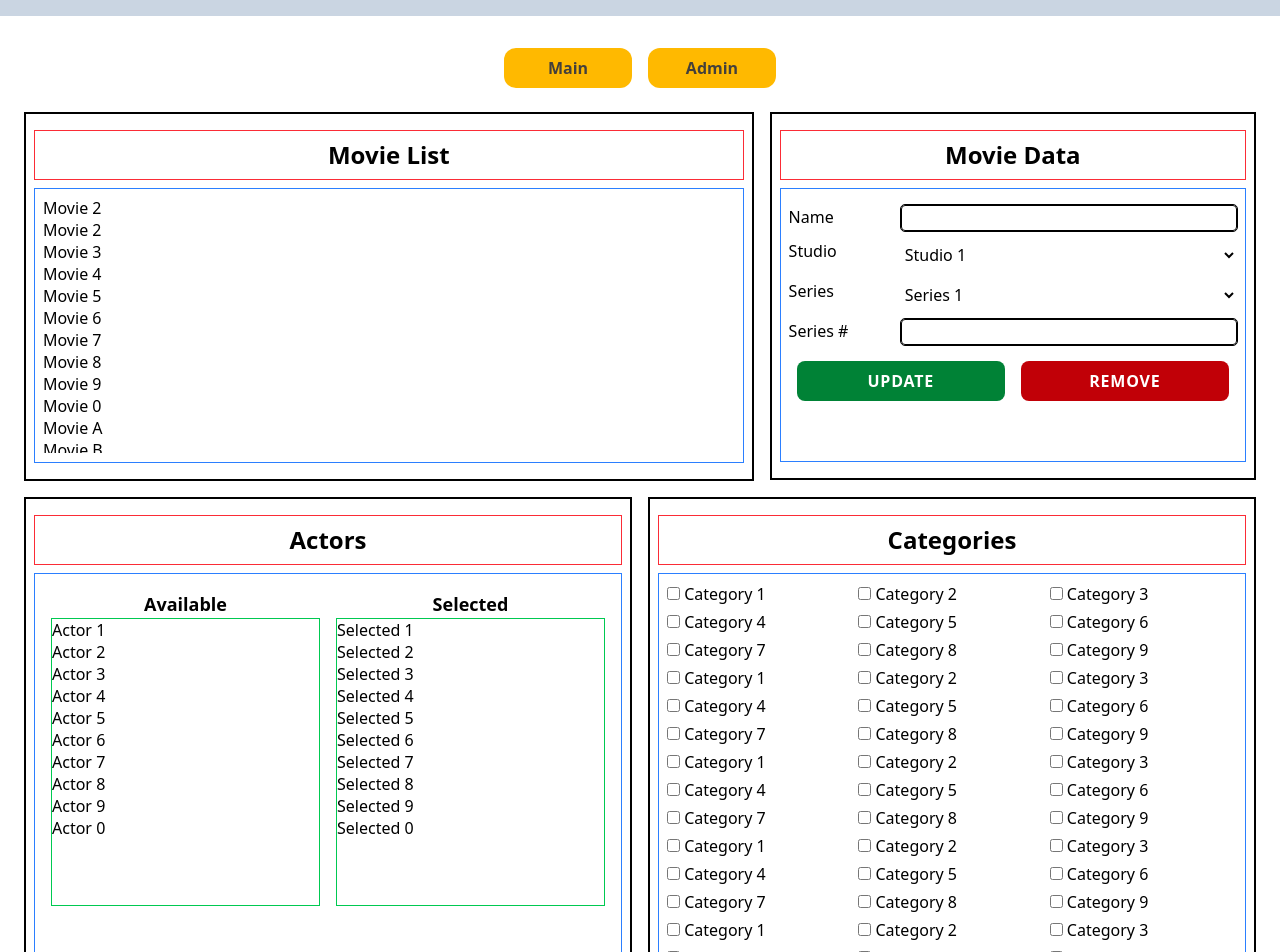
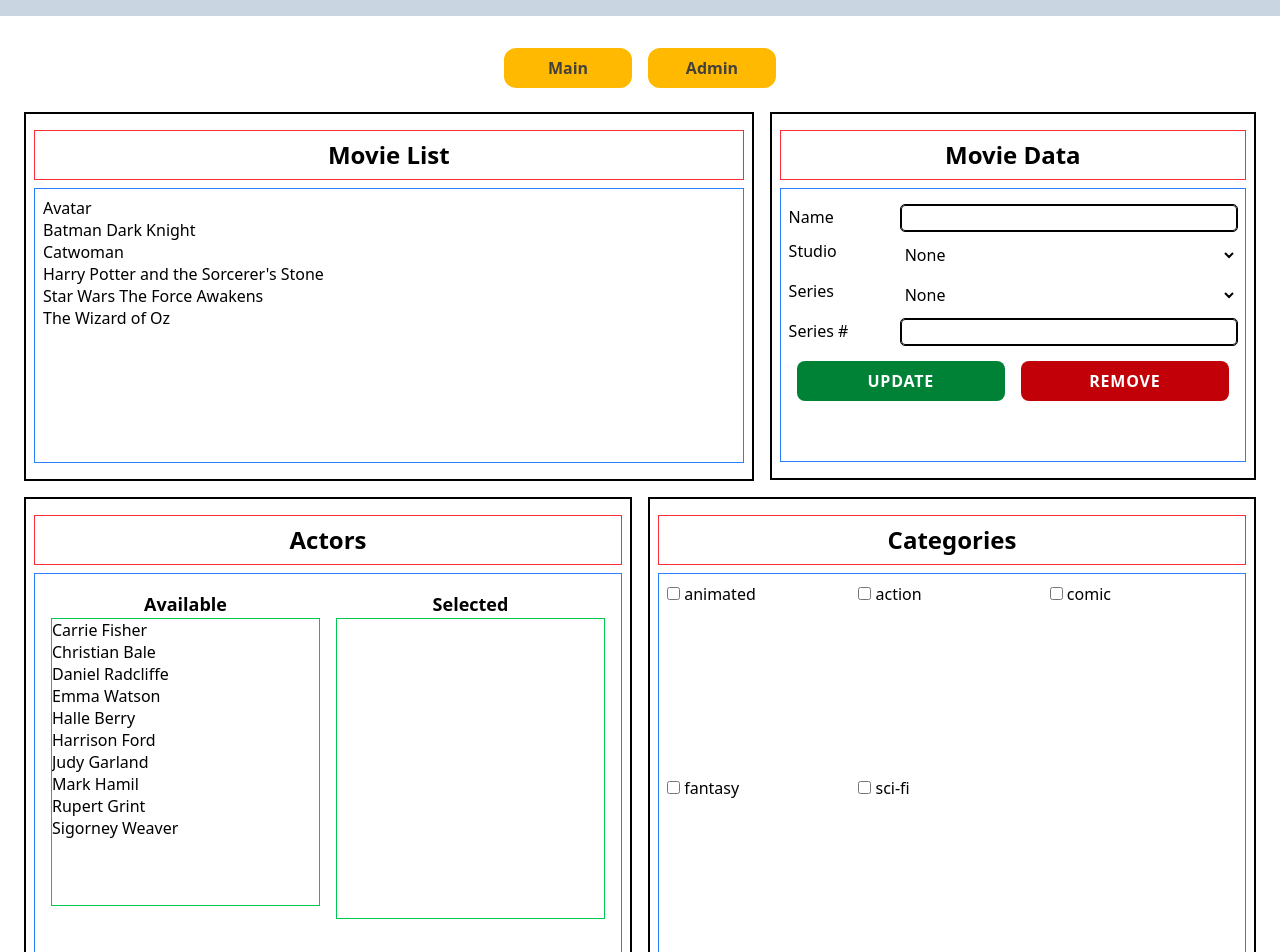
Before and after one commit to BenIlias/MovieManagerApp, a React app in the folder Frontend/: page / in a window 1280 px wide. Shown: the top 952 px of the page. Built offline with nearby package versions, Linux system fonts and the light colour scheme; the HTML template or start-up script is replaced by a standard one.

Commit message:
Clean up frontend with state values

```diff
--- a/Frontend/src/components/ActorSelector.tsx
+++ b/Frontend/src/components/ActorSelector.tsx
@@ -1,37 +1,27 @@
+import { useContext } from "react";
 import ActorSelectorList from "./ActorSelectorList";
 import MovieSection from "./MovieSection";
+import stateContext from "../types/stateContext";
 
 const ActorSelector = () => {
+  const {state, dispatch} = useContext(stateContext)
+
+  const actorElement = state.actors.map((ele, index) => {
+    return <option key={index}>{ele}</option>
+  })
+
   return (
     <MovieSection title="Actors">
       <div className="flex h-96">
         <ActorSelectorList title="Available">
           <select className="border border-green-500 w-full" size={13}>
-            <option>Actor 1</option>
-            <option>Actor 2</option>
-            <option>Actor 3</option>
-            <option>Actor 4</option>
-            <option>Actor 5</option>
-            <option>Actor 6</option>
-            <option>Actor 7</option>
-            <option>Actor 8</option>
-            <option>Actor 9</option>
-            <option>Actor 0</option>
+            {actorElement}
           </select>
         </ActorSelectorList>
 
         <ActorSelectorList title="Selected">
           <select className="border border-green-500 w-full" size={13}>
-            <option>Selected 1</option>
-            <option>Selected 2</option>
-            <option>Selected 3</option>
-            <option>Selected 4</option>
-            <option>Selected 5</option>
-            <option>Selected 6</option>
-            <option>Selected 7</option>
-            <option>Selected 8</option>
-            <option>Selected 9</option>
-            <option>Selected 0</option>
+
           </select>
         </ActorSelectorList>
       </div>
--- a/Frontend/src/components/CategorySelector.tsx
+++ b/Frontend/src/components/CategorySelector.tsx
@@ -3,226 +3,17 @@ import MovieSection from "./MovieSection";
 import stateContext from "../types/stateContext";
 
 const CategorySelector = () => {
+  const {state, dispatch} = useContext(stateContext)
 
+  const categoryEle = state.categories.map((ele, index) => {
+    return <label key={index}>
+             <input type="checkbox" /> {ele}
+           </label>
+  })
   return (
     <MovieSection title="Categories">
       <div className="gap-1 grid grid-cols-3 h-96 overflow-y-scroll">
-        <label>
-          <input type="checkbox" /> Category 1
-        </label>
-        <label>
-          <input type="checkbox" /> Category 2
-        </label>
-        <label>
-          <input type="checkbox" /> Category 3
-        </label>
-        <label>
-          <input type="checkbox" /> Category 4
-        </label>
-        <label>
-          <input type="checkbox" /> Category 5
-        </label>
-        <label>
-          <input type="checkbox" /> Category 6
-        </label>
-        <label>
-          <input type="checkbox" /> Category 7
-        </label>
-        <label>
-          <input type="checkbox" /> Category 8
-        </label>
-        <label>
-          <input type="checkbox" /> Category 9
-        </label>
-        <label>
-          <input type="checkbox" /> Category 1
-        </label>
-        <label>
-          <input type="checkbox" /> Category 2
-        </label>
-        <label>
-          <input type="checkbox" /> Category 3
-        </label>
-        <label>
-          <input type="checkbox" /> Category 4
-        </label>
-        <label>
-          <input type="checkbox" /> Category 5
-        </label>
-        <label>
-          <input type="checkbox" /> Category 6
-        </label>
-        <label>
-          <input type="checkbox" /> Category 7
-        </label>
-        <label>
-          <input type="checkbox" /> Category 8
-        </label>
-        <label>
-          <input type="checkbox" /> Category 9
-        </label>
-        <label>
-          <input type="checkbox" /> Category 1
-        </label>
-        <label>
-          <input type="checkbox" /> Category 2
-        </label>
-        <label>
-          <input type="checkbox" /> Category 3
-        </label>
-        <label>
-          <input type="checkbox" /> Category 4
-        </label>
-        <label>
-          <input type="checkbox" /> Category 5
-        </label>
-        <label>
-          <input type="checkbox" /> Category 6
-        </label>
-        <label>
-          <input type="checkbox" /> Category 7
-        </label>
-        <label>
-          <input type="checkbox" /> Category 8
-        </label>
-        <label>
-          <input type="checkbox" /> Category 9
-        </label>
-        <label>
-          <input type="checkbox" /> Category 1
-        </label>
-        <label>
-          <input type="checkbox" /> Category 2
-        </label>
-        <label>
-          <input type="checkbox" /> Category 3
-        </label>
-        <label>
-          <input type="checkbox" /> Category 4
-        </label>
-        <label>
-          <input type="checkbox" /> Category 5
-        </label>
-        <label>
-          <input type="checkbox" /> Category 6
-        </label>
-        <label>
-          <input type="checkbox" /> Category 7
-        </label>
-        <label>
-          <input type="checkbox" /> Category 8
-        </label>
-        <label>
-          <input type="checkbox" /> Category 9
-        </label>
-        <label>
-          <input type="checkbox" /> Category 1
-        </label>
-        <label>
-          <input type="checkbox" /> Category 2
-        </label>
-        <label>
-          <input type="checkbox" /> Category 3
-        </label>
-        <label>
-          <input type="checkbox" /> Category 4
-        </label>
-        <label>
-          <input type="checkbox" /> Category 5
-        </label>
-        <label>
-          <input type="checkbox" /> Category 6
-        </label>
-        <label>
-          <input type="checkbox" /> Category 7
-        </label>
-        <label>
-          <input type="checkbox" /> Category 8
-        </label>
-        <label>
-          <input type="checkbox" /> Category 9
-        </label>
-        <label>
-          <input type="checkbox" /> Category 1
-        </label>
-        <label>
-          <input type="checkbox" /> Category 2
-        </label>
-        <label>
-          <input type="checkbox" /> Category 3
-        </label>
-        <label>
-          <input type="checkbox" /> Category 4
-        </label>
-        <label>
-          <input type="checkbox" /> Category 5
-        </label>
-        <label>
-          <input type="checkbox" /> Category 6
-        </label>
-        <label>
-          <input type="checkbox" /> Category 7
-        </label>
-        <label>
-          <input type="checkbox" /> Category 8
-        </label>
-        <label>
-          <input type="checkbox" /> Category 9
-        </label>
-        <label>
-          <input type="checkbox" /> Category 1
-        </label>
-        <label>
-          <input type="checkbox" /> Category 2
-        </label>
-        <label>
-          <input type="checkbox" /> Category 3
-        </label>
-        <label>
-          <input type="checkbox" /> Category 4
-        </label>
-        <label>
-          <input type="checkbox" /> Category 5
-        </label>
-        <label>
-          <input type="checkbox" /> Category 6
-        </label>
-        <label>
-          <input type="checkbox" /> Category 7
-        </label>
-        <label>
-          <input type="checkbox" /> Category 8
-        </label>
-        <label>
-          <input type="checkbox" /> Category 9
-        </label>
-        <label>
-          <input type="checkbox" /> Category 1
-        </label>
-        <label>
-          <input type="checkbox" /> Category 2
-        </label>
-        <label>
-          <input type="checkbox" /> Category 3
-        </label>
-        <label>
-          <input type="checkbox" /> Category 4
-        </label>
-        <label>
-          <input type="checkbox" /> Category 5
-        </label>
-        <label>
-          <input type="checkbox" /> Category 6
-        </label>
-        <label>
-          <input type="checkbox" /> Category 7
-        </label>
-        <label>
-          <input type="checkbox" /> Category 8
-        </label>
-        <label>
-          <input type="checkbox" /> Category 9
-        </label>
+        {categoryEle}
       </div>
     </MovieSection>
   );
--- a/Frontend/src/components/MovieData.tsx
+++ b/Frontend/src/components/MovieData.tsx
@@ -1,7 +1,20 @@
+import { useContext } from "react";
 import MovieDataFormRow from "./MovieDataFormRow";
 import MovieSection from "./MovieSection";
+import stateContext from "../types/stateContext";
 
 const MovieData = () => {
+  const {state, dispatch} = useContext(stateContext)
+
+  const studioElem = state.movieStudios.map((ele, index) => {
+    return <option key={index}>{ele}</option>
+  })
+
+  const seriesElem = state.movieSeries.map((ele, index) => {
+    return <option key={index}>{ele}</option>
+  })
+
+
   return (
     <MovieSection title="Movie Data">
       <div className="h-64">
@@ -11,24 +24,17 @@ const MovieData = () => {
               <MovieDataFormRow title="Name">
                 <input className="movie-data-input" type="text" />
               </MovieDataFormRow>
-
               <MovieDataFormRow title="Studio">
                 <select className="py-1 rounded-lg w-full">
-                  <option>Studio 1</option>
-                  <option>Studio 2</option>
-                  <option>Studio 3</option>
-                  <option>Studio 4</option>
-                  <option>Studio 5</option>
+                 <option>None</option>
+                 {studioElem}
                 </select>
               </MovieDataFormRow>
 
               <MovieDataFormRow title="Series">
                 <select className="py-1 rounded-lg w-full">
-                  <option>Series 1</option>
-                  <option>Series 2</option>
-                  <option>Series 3</option>
-                  <option>Series 4</option>
-                  <option>Series 5</option>
+                  <option>None</option>
+                  {seriesElem}
                 </select>
               </MovieDataFormRow>
 
--- a/Frontend/src/components/MovieList.tsx
+++ b/Frontend/src/components/MovieList.tsx
@@ -3,24 +3,15 @@ import MovieSection from "./MovieSection";
 import stateContext from "../types/stateContext";
 
 const MovieList = () => {
+  const {state, dispatch} = useContext(stateContext)
 
+  const movieEle = state.movies.map((ele, index) => {
+    return <option key={index}>{ele}</option>
+  })
   return (
     <MovieSection title="Movie List">
       <select className="h-64 w-full" size={10}>
-        <option>Movie 2</option>
-        <option>Movie 2</option>
-        <option>Movie 3</option>
-        <option>Movie 4</option>
-        <option>Movie 5</option>
-        <option>Movie 6</option>
-        <option>Movie 7</option>
-        <option>Movie 8</option>
-        <option>Movie 9</option>
-        <option>Movie 0</option>
-        <option>Movie A</option>
-        <option>Movie B</option>
-        <option>Movie C</option>
-        <option>Movie D</option>
+        {movieEle}
       </select>
     </MovieSection>
   );
```
